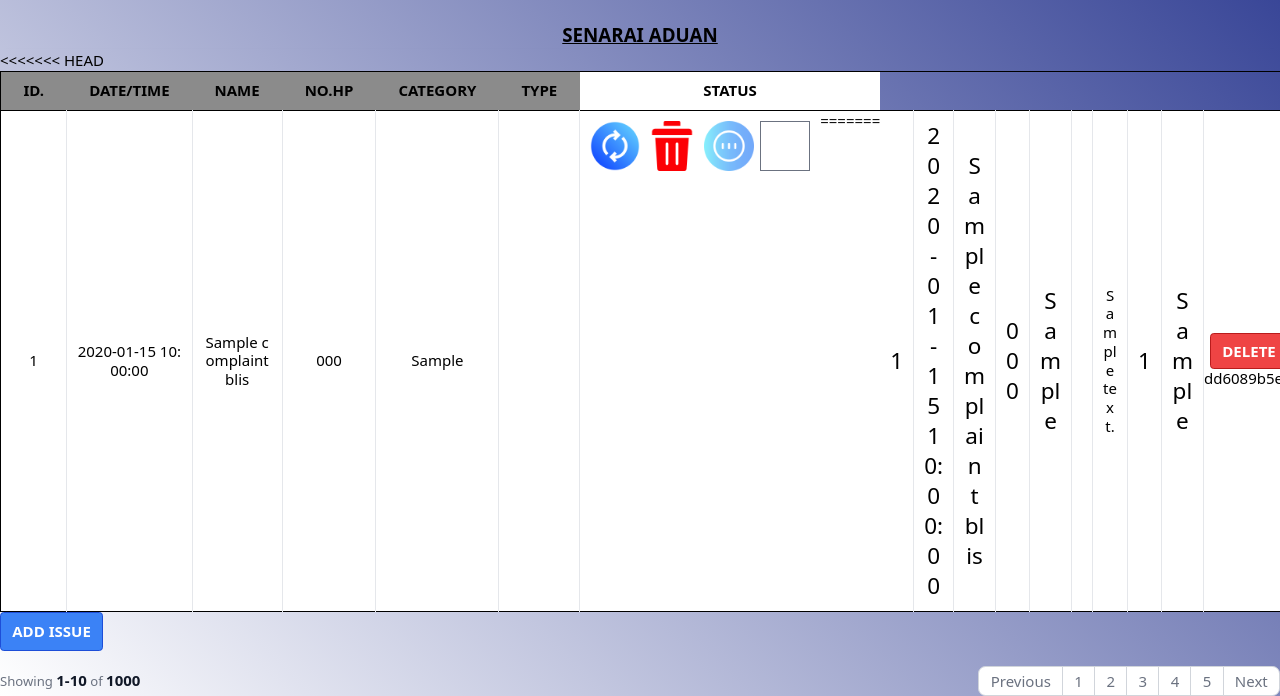
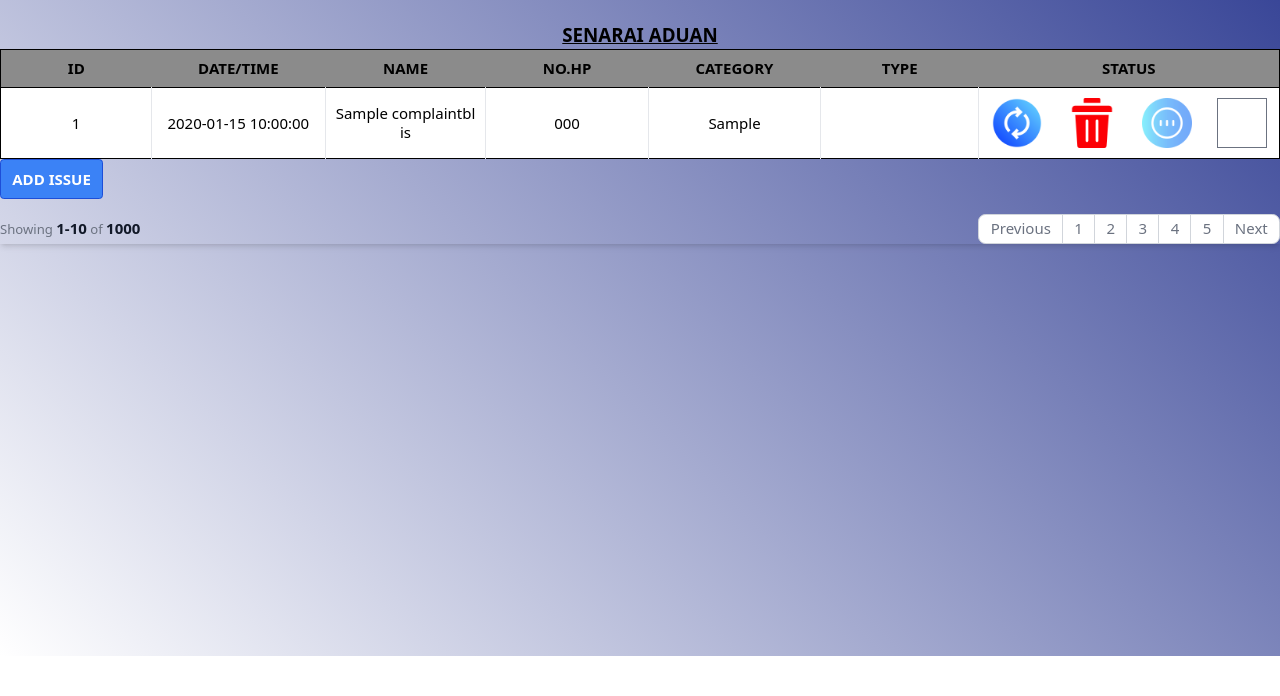
Before and after one commit to Izzrieq/LC_BLISS_SYSTEM, a PHP site: page /complaint.php in a window 1280 px wide. Shown: the part 144-840 px from the top of the page. After the commit the page ends 800 px from the top, so only its background shows below. Run offline with PHP 8.4, Linux system fonts and the light colour scheme; tables that the repository leaves empty or names only in its code hold one stand-in row (values such as "Sample post"); some libraries are stand-ins or nearby versions.

Commit message:
v2 make up

```diff
--- a/complaint.php
+++ b/complaint.php
@@ -71,7 +71,7 @@
         <thead class="text-xs text-black uppercase bg-gray-50 dark:bg-gray-700 dark:text-black">
             <tr>
                 <th scope="col" class="px-6 py-3">
-                    ID.
+                    ID
                 </th>
                 <th scope="col" class="px-6 py-3">
                     DATE/TIME
@@ -88,7 +88,7 @@
                 <th scope="col" class="px-6 py-3">
                     TYPE
                 </th>
-                <th scope="col" class="px-4 py-3">
+                <th scope="col" class="px-6 py-3">
                     STATUS
                 </th>
             </tr>
@@ -101,7 +101,6 @@
                 while ($r = mysqli_fetch_array($result)){
                 ?>
                 <tr>
-<<<<<<< HEAD
                     <td class="border-r text-l"><?php echo $r['id']; ?></td>
                     <td class="border-r text-l"><?php echo $r['date']; ?></td>
                     <td class="border-r text-l"><?php echo $r['name']; ?></td>
@@ -111,27 +110,8 @@
                     <td class="icon-status">
                         <a href='update.php?name=<?php echo $r['name'];?>'><img src="assets/update.png" alt=""></a>
                         <a href='delete.php?name=<?php echo $r['name'];?>'><img src="assets/delete.png"></a>
-                        <a href='detailcomplaint.php?name=<?php echo $r['id'];?>'><img src="assets/more.png"></a>
+                        <a href='detailcomplaint.php?id=<?php echo $r['id'];?>'><img src="assets/more.png"></a>
                         <input class="checkbox" type="checkbox" name="checkbox" id="checkbox">
-=======
-                    <td class="border-r text-2xl"><?php echo $bil; ?></td>
-                    <td class="border-r text-2xl"><?php echo $r['date']; ?></td>
-                    <td class="border-r text-2xl"><?php echo $r['name']; ?></td>
-                    <td class="border-r text-2xl"><?php echo $r['nohp']; ?></td>
-                    <td class="border-r text-2xl"><?php echo $r['category']; ?></td>
-                    <td class="border-r text-2xl"><?php echo $r['type']; ?></td>
-                    <td class="border-r"><?php echo $r['details']; ?></td>
-                    <td class="border-r text-2xl"><?php echo $r['lcid']; ?></td>
-                    <td class="border-r text-2xl"><?php echo $r['lcowner']; ?></td>
-                    <td>
-                        <button class="bg-red-500 hover:bg-red-700 text-white font-bold py-2 px-3 border border-red-700 rounded">
-                            <a href='delete.php?name=<?php echo $r['name'];?>'>DELETE</a>
-                        </button>
-                        <button class="bg-gray-500 hover:bg-gray-700 text-white font-bold py-2 px-3 border border-gray-700 rounded">
-                            <a href='update.php?name=<?php echo $r['name'];?>'>UPDATE</a>
-                        </button>
-                        <a href='detailcomplaint.php?id=<?php echo $r['id'];?>'>Read More...</a>
->>>>>>> dd6089b5ef2e18c54b27ed30fc76f1b1ac049b86
                     </td>
                 </tr>
                 <?php $bil = $bil + 1;
```
Also changed, not shown: detailcomplaint.php (+30 -5 lines), issue.php (+36 -8 lines).
